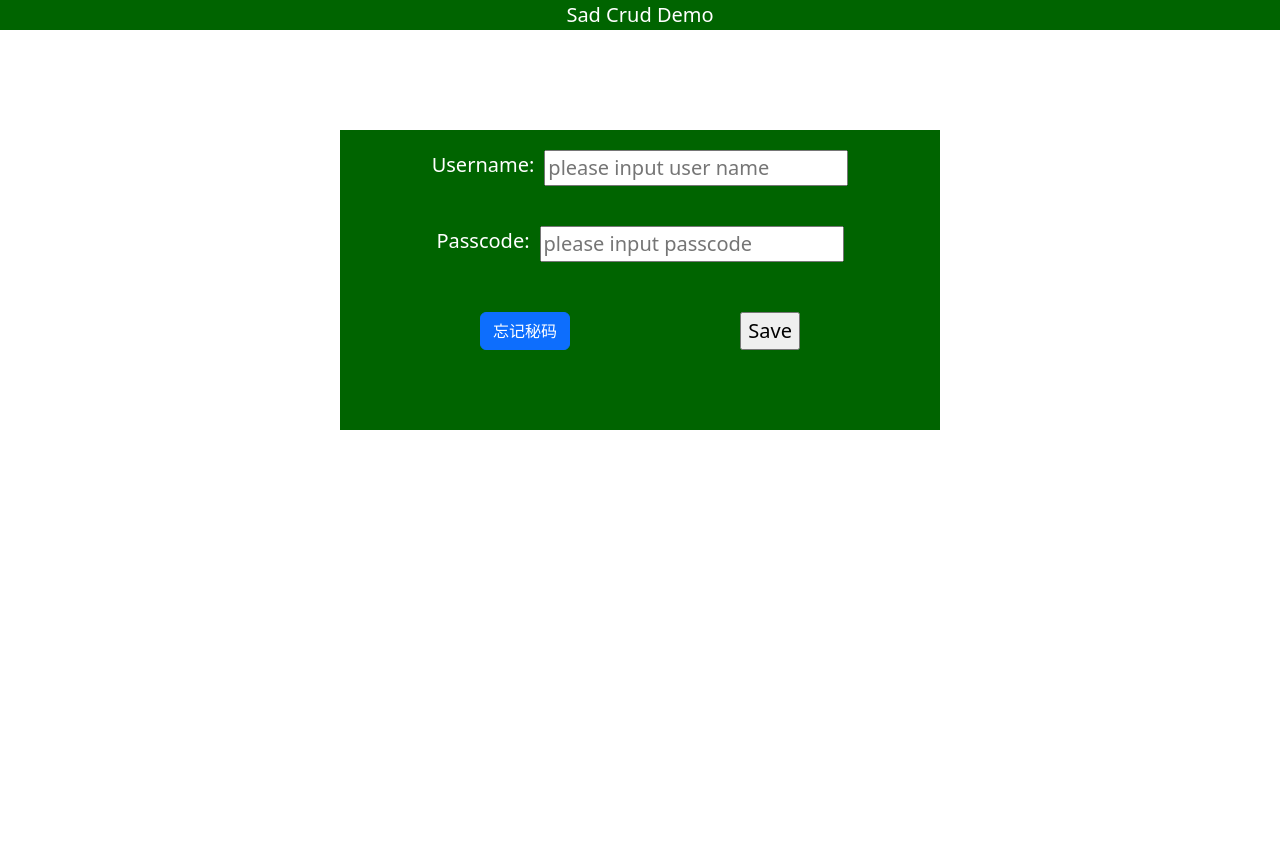
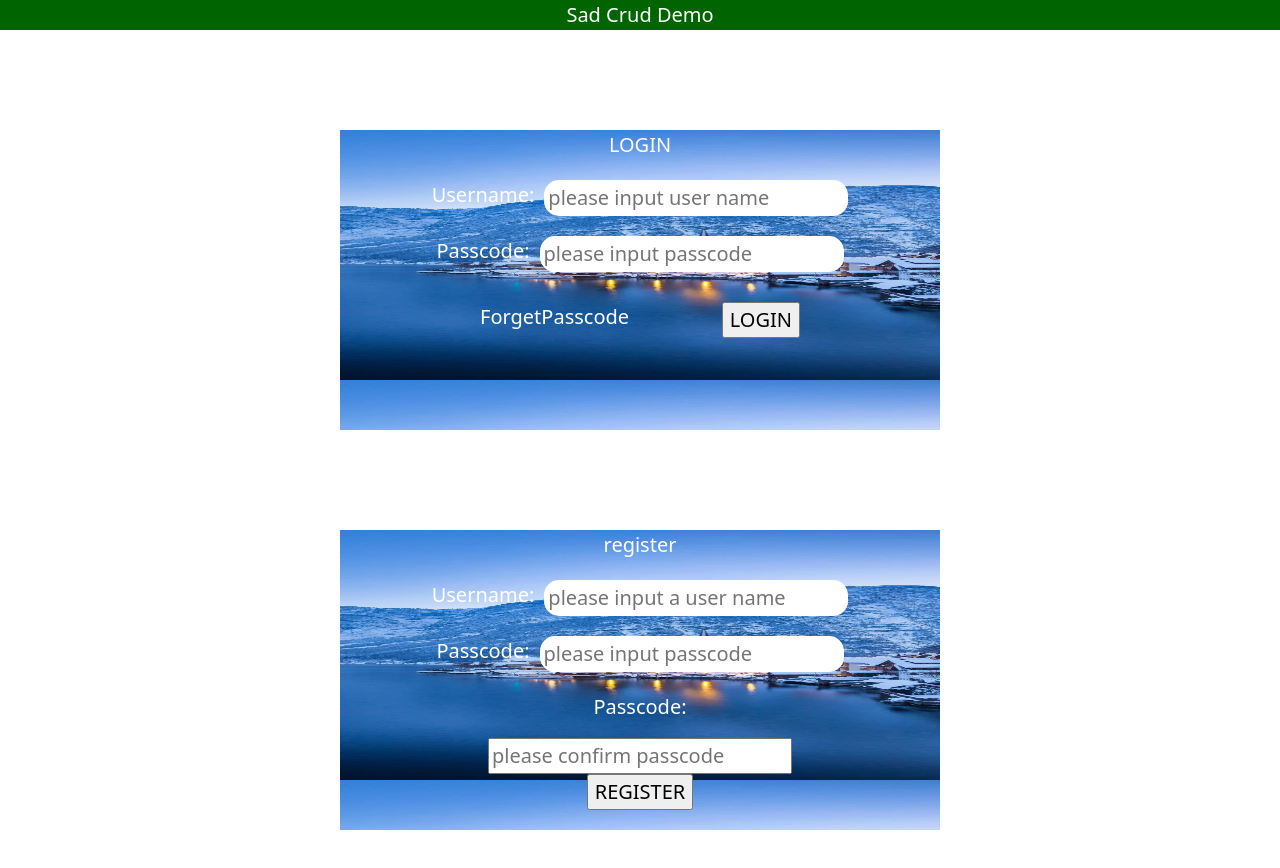
Before and after one commit to YuZhangYuanYYZ/sad-crud-demo, a React (Create React App) app: page / in a window 1280 px wide. Shown: the top 868 px of the page. Before the commit the page ends 800 px from the top, so only its background shows below. Built offline with nearby package versions, Linux system fonts and the light colour scheme.

Commit message:
add register component

```diff
--- a/src/App.js
+++ b/src/App.js
@@ -2,7 +2,7 @@ import './App.scss';
 import { Provider } from 'react-redux';
 import store from './store';
 import { SadCrudHeader } from './components/SadCrudHeader/SadCrudHeader.tsx';
-import { Login } from './components/Login';
+import { LoginAndRegister } from './components/LoginAndRegister';
 import { MainContent } from './components/MainContent';
 import { BrowserRouter, Routes, Route } from 'react-router-dom';
 
@@ -23,7 +23,7 @@ function App() {
         <SadCrudHeader />
         <BrowserRouter>
           <Routes>
-            <Route path="/" element={<Login />} />
+            <Route path="/" element={<LoginAndRegister />} />
             <Route path="/main" element={<MainContent />} />
           </Routes>
         </BrowserRouter>
--- a/src/components/Login/Login.js
+++ /dev/null
@@ -1,48 +0,0 @@
-import './styles.scss';
-import Button from 'react-bootstrap/Button';
-import { useState } from 'react';
-import Alert from 'react-bootstrap/Alert';
-import { useDispatch } from 'react-redux';
-export function Login() {
-  const [userName, setUserName] = useState('');
-  const [passcode, setPasscode] = useState('');
-  const [showAlert, setShowAlert] = useState(false);
-  const dispatch = useDispatch();
-
-  return (
-    <form className="loginFormContainer" onSubmit={1}>
-      <label className="userNameContainer">
-        <p className="userNameItem">Username:</p>
-        <input
-          className="inputUsername"
-          type="text"
-          defaultValue={userName}
-          placeholder="please input user name"
-          onBlur={(event) => {
-            const newNameValue = event.target.value;
-          }}
-        />
-      </label>
-
-      <label className="passcodeContainer">
-        <p className="passcodeItem">Passcode:</p>
-        <input
-          className="inputPasscode"
-          type="text"
-          defaultValue={passcode}
-          placeholder="please input passcode"
-          onBlur={(event) => {
-            const newItemDescription = event.target.value;
-          }}
-        />
-      </label>
-
-      <div className="loginButtonsContainer">
-        <Button className="forgetPasswordBtn" onClick={() => 2}>
-          忘记秘码
-        </Button>
-        <input className="loginButton" type="submit" value="Save" />
-      </div>
-    </form>
-  );
-}
--- /dev/null
+++ b/src/components/LoginAndRegister/Login/Login.js
@@ -0,0 +1,51 @@
+import './styles.scss';
+import Button from 'react-bootstrap/Button';
+import { useState } from 'react';
+import Alert from 'react-bootstrap/Alert';
+import { useDispatch } from 'react-redux';
+export function Login() {
+  const [userName, setUserName] = useState('');
+  const [passcode, setPasscode] = useState('');
+  const [showAlert, setShowAlert] = useState(false);
+  const dispatch = useDispatch();
+
+  return (
+    <div className="loginFormContainer">
+      <header className="loginHeader">LOGIN</header>
+      <form className="loginForm" onSubmit={1}>
+        <label className="userNameContainer">
+          <p className="userNameItem">Username:</p>
+          <input
+            className="inputUsername"
+            type="text"
+            defaultValue={userName}
+            placeholder="please input user name"
+            onBlur={(event) => {
+              const newNameValue = event.target.value;
+            }}
+          />
+        </label>
+
+        <label className="passcodeContainer">
+          <p className="passcodeItem">Passcode:</p>
+          <input
+            className="inputPasscode"
+            type="text"
+            defaultValue={passcode}
+            placeholder="please input passcode"
+            onBlur={(event) => {
+              const newItemDescription = event.target.value;
+            }}
+          />
+        </label>
+
+        <div className="loginButtonsContainer">
+          <div className="forgetPasswordBtn" onClick={() => 2}>
+            ForgetPasscode
+          </div>
+          <input className="loginButton" type="submit" value="LOGIN" />
+        </div>
+      </form>
+    </div>
+  );
+}
--- /dev/null
+++ b/src/components/LoginAndRegister/Login/styles.scss
@@ -0,0 +1,44 @@
+.loginFormContainer {
+   width: 600px;
+   height: 300px;
+  margin: 100px auto;
+  display: flex;
+  justify-content: flex-start;
+  flex-direction: column;
+  color: white;
+  font-size: 20px;
+  background-image: url("../../../../public/backgroudphoto.jpg");
+  background-size: 800px 250px;
+}
+
+.userNameContainer {
+  display: flex;
+  justify-content: center;
+  margin: 20px auto;
+}
+
+.passcodeContainer{
+  display: flex;
+  justify-content: center;
+  margin: 20px auto;
+}
+.loginButtonsContainer{
+  display: flex;
+  justify-content: space-between;;
+  margin: 30px 140px;
+}
+
+.userNameItem{
+  margin:0 10px 0 0;
+}
+.passcodeItem{
+  margin:0 10px 0 0;
+}
+.inputUsername{
+  border-radius: 15px;
+  border: white 2px solid;
+}
+.inputPasscode{
+  border-radius: 15px;
+  border: white 2px solid;
+}
--- /dev/null
+++ b/src/components/LoginAndRegister/LoginAndRegister.js
@@ -0,0 +1,20 @@
+import './styles.scss';
+import { Login } from './Login';
+import { Register } from './Register';
+import Button from 'react-bootstrap/Button';
+import { useState } from 'react';
+import Alert from 'react-bootstrap/Alert';
+import { useDispatch } from 'react-redux';
+export function LoginAndRegister() {
+  const [userName, setUserName] = useState('');
+  const [passcode, setPasscode] = useState('');
+  const [showAlert, setShowAlert] = useState(false);
+  const dispatch = useDispatch();
+
+  return (
+    <div className="loginAndRegister">
+      <Login></Login>
+      <Register></Register>
+    </div>
+  );
+}
--- /dev/null
+++ b/src/components/LoginAndRegister/Register/Register.js
@@ -0,0 +1,61 @@
+import './styles.scss';
+import Button from 'react-bootstrap/Button';
+import { useState } from 'react';
+import Alert from 'react-bootstrap/Alert';
+import { useDispatch } from 'react-redux';
+export function Register() {
+  const [userName, setUserName] = useState('');
+  const [passcode, setPasscode] = useState('');
+  const [confirmPasscode, setConfirmPasscode] = useState('');
+  const [showAlert, setShowAlert] = useState(false);
+  const dispatch = useDispatch();
+
+  return (
+    <div className="registerFormContainer">
+      <header className="registerHeader">register</header>
+      <form className="registerForm" onSubmit={1}>
+        <label className="userNameContainer">
+          <p className="userNameItem">Username:</p>
+          <input
+            className="inputUsername"
+            type="text"
+            defaultValue={userName}
+            placeholder="please input a user name"
+            onBlur={(event) => {
+              const newNameValue = event.target.value;
+            }}
+          />
+        </label>
+
+        <label className="passcodeContainer">
+          <p className="passcodeItem">Passcode:</p>
+          <input
+            className="inputPasscode"
+            type="text"
+            defaultValue={passcode}
+            placeholder="please input passcode"
+            onBlur={(event) => {
+              const newItemDescription = event.target.value;
+            }}
+          />
+        </label>
+        <label className="confirmPContainer">
+          <p className="confirmPasscodeItem">Passcode:</p>
+          <input
+            className="confirmPasscode"
+            type="text"
+            defaultValue={confirmPasscode}
+            placeholder="please confirm passcode"
+            onBlur={(event) => {
+              const newItemDescription = event.target.value;
+            }}
+          />
+        </label>
+
+        <div className="registerButtonsContainer">
+          <input className="registerButton" type="submit" value="REGISTER" />
+        </div>
+      </form>
+    </div>
+  );
+}
--- /dev/null
+++ b/src/components/LoginAndRegister/Register/index.js
@@ -0,0 +1,3 @@
+import { Register } from './Register';
+
+export { Register };
--- /dev/null
+++ b/src/components/LoginAndRegister/Register/styles.scss
@@ -0,0 +1,44 @@
+.registerFormContainer {
+   width: 600px;
+   height: 300px;
+  margin: 100px auto;
+  display: flex;
+  justify-content: flex-start;
+  flex-direction: column;
+  color: white;
+  font-size: 20px;
+  background-image: url("../../../../public/backgroudphoto.jpg");
+  background-size: 800px 250px;
+}
+
+.userNameContainer {
+  display: flex;
+  justify-content: center;
+  margin: 20px auto;
+}
+
+.passcodeContainer{
+  display: flex;
+  justify-content: center;
+  margin: 20px auto;
+}
+.loginButtonsContainer{
+  display: flex;
+  justify-content: space-between;;
+  margin: 30px 140px;
+}
+
+.userNameItem{
+  margin:0 10px 0 0;
+}
+.passcodeItem{
+  margin:0 10px 0 0;
+}
+.inputUsername{
+  border-radius: 15px;
+  border: white 2px solid;
+}
+.inputPasscode{
+  border-radius: 15px;
+  border: white 2px solid;
+}
--- /dev/null
+++ b/src/components/LoginAndRegister/index.js
@@ -0,0 +1,3 @@
+import { LoginAndRegister } from './LoginAndRegister';
+
+export { LoginAndRegister };
--- a/src/components/Login/styles.scss
+++ b/src/components/LoginAndRegister/styles.scss
@@ -1,13 +1,13 @@
 .loginFormContainer {
-  width: 600px;
-  height: 300px;
+   width: 600px;
+   height: 300px;
   margin: 100px auto;
   display: flex;
   justify-content: flex-start;
   flex-direction: column;
-  background-color: darkgreen;
   color: white;
   font-size: 20px;
+  background-size: 800px 250px;
 }
 
 .userNameContainer {
@@ -33,3 +33,11 @@
 .passcodeItem{
   margin:0 10px 0 0;
 }
+.inputUsername{
+  border-radius: 15px;
+  border: white 2px solid;
+}
+.inputPasscode{
+  border-radius: 15px;
+  border: white 2px solid;
+}
```
Also changed, not shown: src/Router.js (deleted, +0 -17 lines), public/backgroudphoto.jpg (added), public/backgroudphoto1.jpeg (added), src/components/LoginAndRegister/Login/index.js (renamed from src/components/Login/index.js).
